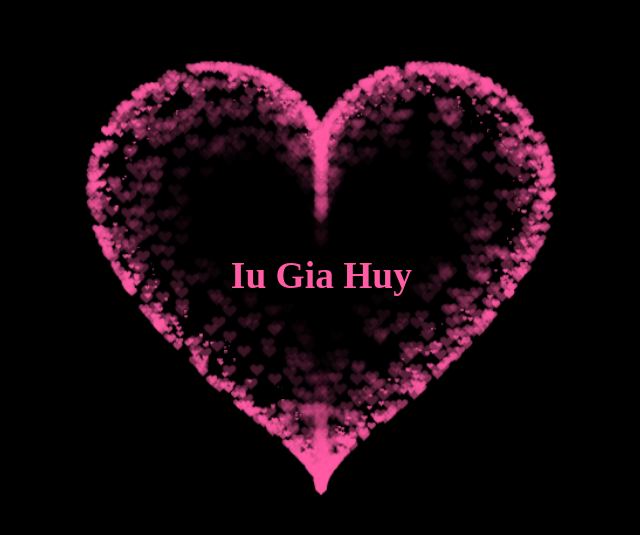
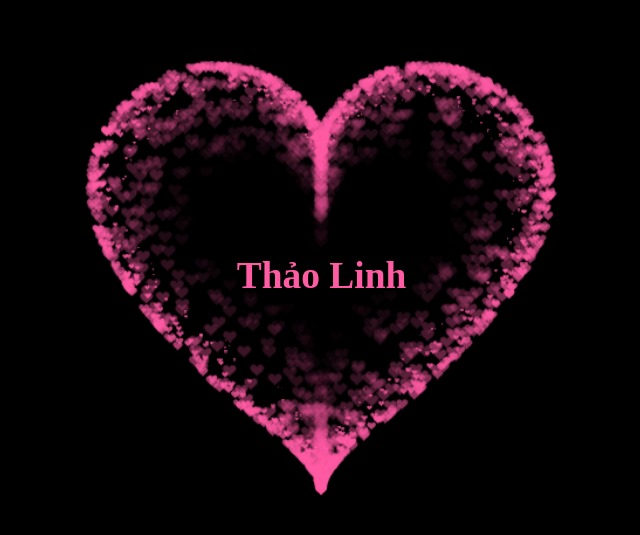
Before and after one commit to nHieu1302/HieuZ1302, a plain HTML site: page index.html in a window 1280 px wide. Shown: the part 125-660 px from the top of the page, without its empty margins (319-959 px from the left). Drawn offline with Linux system fonts and the light colour scheme.

Commit message:
Update index.html

```diff
--- a/index.html
+++ b/index.html
@@ -168,7 +168,7 @@
 
   <body>
 
-    <h1>Iu Gia Huy</h1>
+    <h1>Thảo Linh</h1>
 
     <div class="box">
 
```
